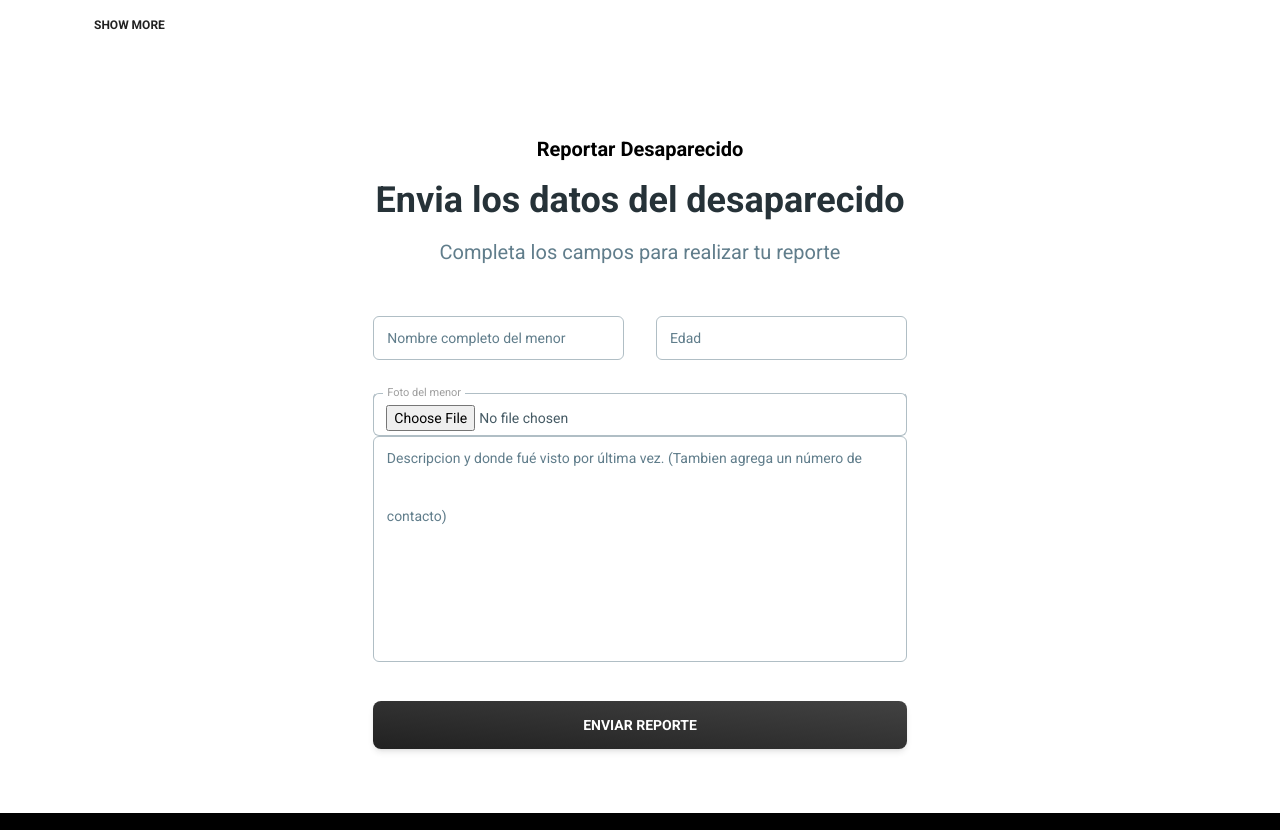
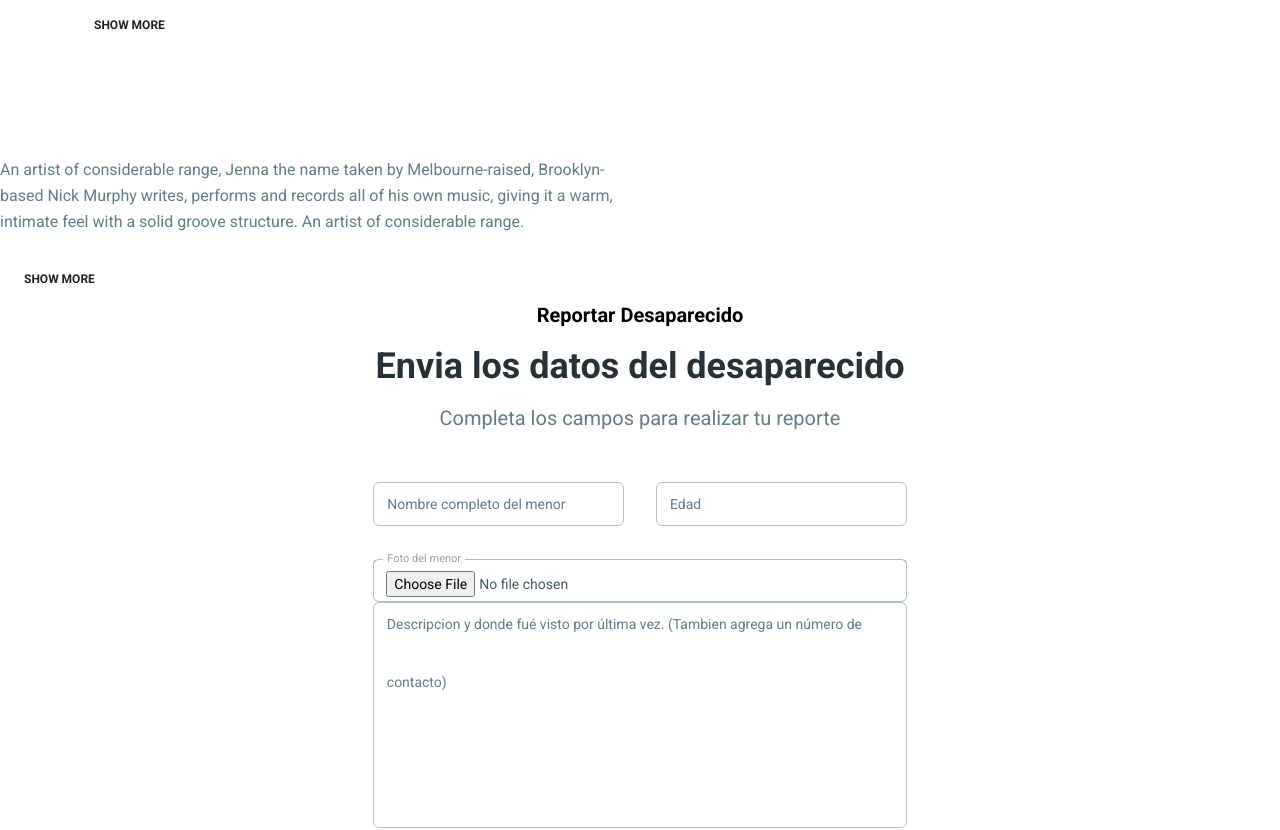
Before and after one commit to NicoleGalindez/Septimo_Trimestre, a React (Vite) app in the folder material-tailwind-kit-react-main/material-tailwind-kit-react-main/: page /profile in a window 1280 px wide. Shown: the part 680-1510 px from the top of the page. Built offline with nearby package versions, Linux system fonts and the light colour scheme.

Commit message:
textos actualizados

```diff
--- a/material-tailwind-kit-react-main/material-tailwind-kit-react-main/src/pages/profile.jsx
+++ b/material-tailwind-kit-react-main/material-tailwind-kit-react-main/src/pages/profile.jsx
@@ -8,7 +8,7 @@ import { Footer,DesaparecidosUpload } from "@/widgets/layout";
 import { contactData } from "@/data";
 
 
-export function Profile() {
+export function Profile(){
   return (
     <>
       <section className="relative block h-[50vh]">
@@ -146,9 +146,20 @@ export function Profile() {
 
         </div>
 
-
+        <div className="mb-10 py-6">
+              <div className="flex w-full flex-col items-start lg:w-1/2">
+                <Typography className="mb-6 font-normal text-blue-gray-500">
+                  An artist of considerable range, Jenna the name taken by
+                  Melbourne-raised, Brooklyn-based Nick Murphy writes,
+                  performs and records all of his own music, giving it a
+                  warm, intimate feel with a solid groove structure. An
+                  artist of considerable range.
+                </Typography>
+                <Button variant="text">Show more</Button>
+              </div>
 
         <DesaparecidosUpload/>
+        </div>
       </section>
 
 
@@ -158,7 +169,7 @@ export function Profile() {
       </div>
 
     </>
-  );
-}
+  )
+};
 
 export default Profile;
```
